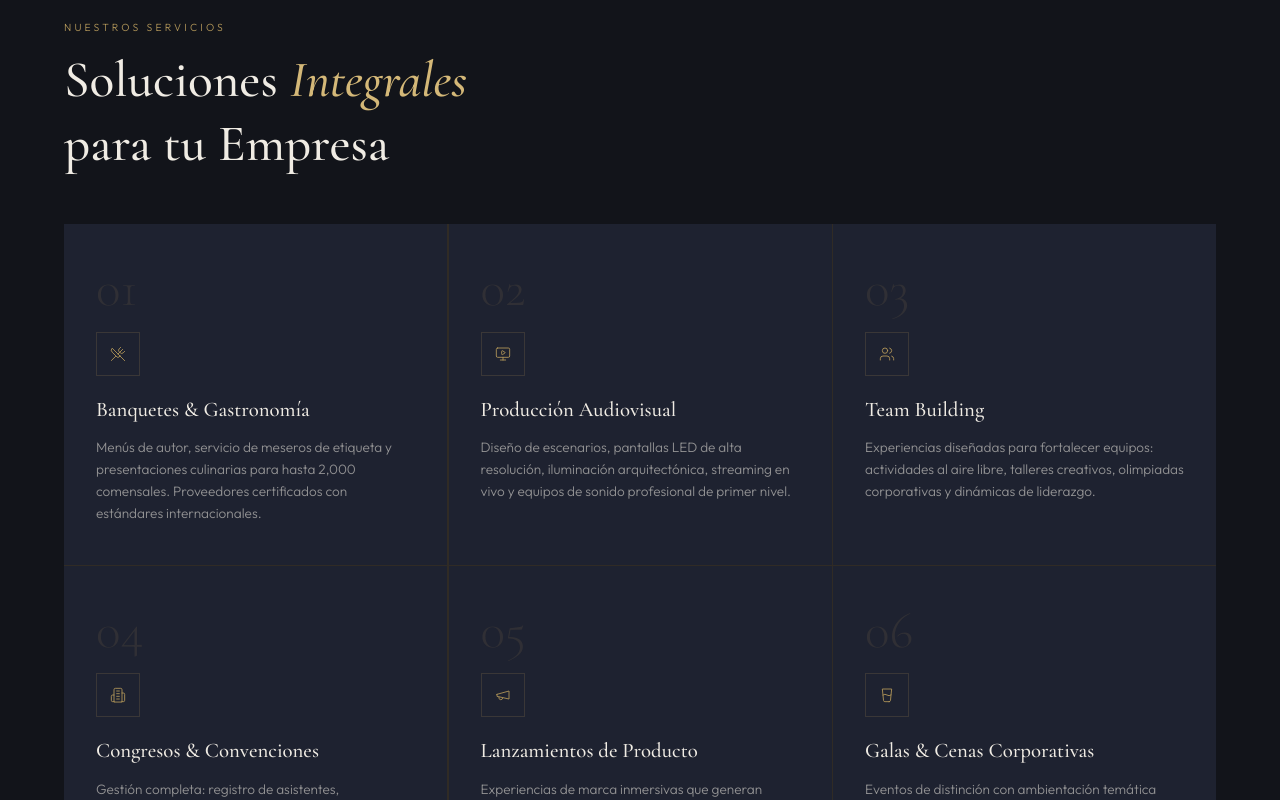
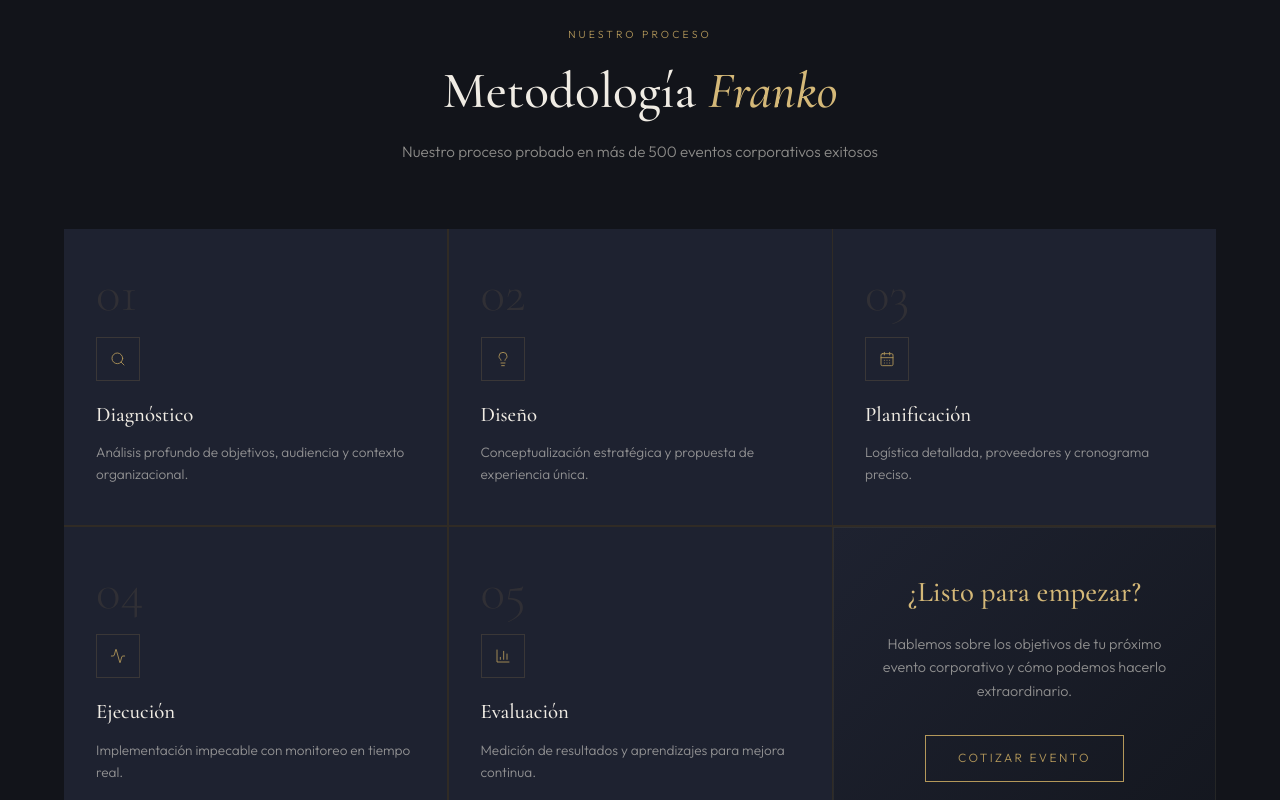
Before and after one commit to JonatanBadillo/franko-eventos, a React (Vite) app: page / in a window 1280 px wide. Shown: the part 1880-2680 px from the top of the page. Built offline with nearby package versions, Linux system fonts and the light colour scheme.

Commit message:
services

```diff
--- a/src/components/Services.jsx
+++ b/src/components/Services.jsx
@@ -1,62 +1,49 @@
 import { motion } from 'framer-motion'
 import {
-  UtensilsCrossed,
-  MonitorPlay,
-  Users,
-  Building2,
-  Megaphone,
-  GlassWater,
+  Search,
+  Lightbulb,
+  CalendarDays,
+  Activity,
+  BarChart3,
 } from 'lucide-react'
 
-const SERVICES = [
+const STEPS = [
   {
     num: '01',
-    icon: UtensilsCrossed,
-    name: 'Banquetes & Gastronomía',
-    desc:
-      'Menús de autor, servicio de meseros de etiqueta y presentaciones culinarias para hasta 2,000 comensales. Proveedores certificados con estándares internacionales.',
+    icon: Search,
+    name: 'Diagnóstico',
+    desc: 'Análisis profundo de objetivos, audiencia y contexto organizacional.',
   },
   {
     num: '02',
-    icon: MonitorPlay,
-    name: 'Producción Audiovisual',
-    desc:
-      'Diseño de escenarios, pantallas LED de alta resolución, iluminación arquitectónica, streaming en vivo y equipos de sonido profesional de primer nivel.',
+    icon: Lightbulb,
+    name: 'Diseño',
+    desc: 'Conceptualización estratégica y propuesta de experiencia única.',
   },
   {
     num: '03',
-    icon: Users,
-    name: 'Team Building',
-    desc:
-      'Experiencias diseñadas para fortalecer equipos: actividades al aire libre, talleres creativos, olimpiadas corporativas y dinámicas de liderazgo.',
+    icon: CalendarDays,
+    name: 'Planificación',
+    desc: 'Logística detallada, proveedores y cronograma preciso.',
   },
   {
     num: '04',
-    icon: Building2,
-    name: 'Congresos & Convenciones',
-    desc:
-      'Gestión completa: registro de asistentes, coordinación de ponentes, logística de múltiples salas y transmisión híbrida para audiencias nacionales e internacionales.',
+    icon: Activity,
+    name: 'Ejecución',
+    desc: 'Implementación impecable con monitoreo en tiempo real.',
   },
   {
     num: '05',
-    icon: Megaphone,
-    name: 'Lanzamientos de Producto',
-    desc:
-      'Experiencias de marca inmersivas que generan impacto mediático. Conceptualización creativa, activaciones sensoriales y gestión de prensa especializada.',
-  },
-  {
-    num: '06',
-    icon: GlassWater,
-    name: 'Galas & Cenas Corporativas',
-    desc:
-      'Eventos de distinción con ambientación temática premium, entretenimiento en vivo, maestros de ceremonias y experiencias personalizadas para su empresa.',
+    icon: BarChart3,
+    name: 'Evaluación',
+    desc: 'Medición de resultados y aprendizajes para mejora continua.',
   },
 ]
 
 export default function Services() {
   return (
     <section
-      id="services"
+      id="metodologia"
       className="py-28 px-8 md:px-16"
       style={{ background: 'var(--ink)' }}
     >
@@ -68,30 +55,34 @@ export default function Services() {
           whileInView={{ opacity: 1, y: 0 }}
           viewport={{ once: true, amount: 0.2 }}
           transition={{ duration: 0.85, ease: [0.22, 1, 0.36, 1] }}
+          className="text-center mb-16"
         >
-          <span className="section-label">Nuestros Servicios</span>
+          <span className="section-label" style={{ display: 'inline-block', marginBottom: '1rem' }}>Nuestro Proceso</span>
           <h2
-            className="font-serif text-cream leading-tight"
+            className="font-serif text-cream leading-tight mb-4"
             style={{ fontSize: 'clamp(2rem, 4vw, 3.2rem)', fontWeight: 500 }}
           >
-            Soluciones <em className="italic text-gold-light">Integrales</em>
-            <br />para tu Empresa
+            Metodología <em className="italic text-gold-light">Franko</em>
           </h2>
+          <p className="font-sans text-mist text-[0.95rem] font-light">
+            Nuestro proceso probado en más de 500 eventos corporativos exitosos
+          </p>
         </motion.div>
 
         {/* Grid */}
         <div
-          className="mt-12 grid grid-cols-1 sm:grid-cols-2 lg:grid-cols-3"
+          className="grid grid-cols-1 sm:grid-cols-2 lg:grid-cols-3"
           style={{
             gap: '1.5px',
             background: 'var(--border)',
           }}
         >
-          {SERVICES.map((svc, i) => {
-            const Icon = svc.icon
+          {/* Renderizado de los 5 pasos */}
+          {STEPS.map((step, i) => {
+            const Icon = step.icon
             return (
               <motion.div
-                key={svc.num}
+                key={step.num}
                 initial={{ opacity: 0, y: 24 }}
                 whileInView={{ opacity: 1, y: 0 }}
                 viewport={{ once: true, amount: 0.1 }}
@@ -126,7 +117,7 @@ export default function Services() {
                     color: 'rgba(180,152,90,0.12)',
                   }}
                 >
-                  {svc.num}
+                  {step.num}
                 </span>
 
                 {/* Icon */}
@@ -148,12 +139,12 @@ export default function Services() {
                   className="font-serif text-cream mb-3 leading-snug"
                   style={{ fontSize: '1.3rem', fontWeight: 500 }}
                 >
-                  {svc.name}
+                  {step.name}
                 </h3>
 
                 {/* Description */}
                 <p className="font-sans text-mist text-[0.85rem] leading-relaxed">
-                  {svc.desc}
+                  {step.desc}
                 </p>
 
                 {/* Arrow */}
@@ -168,6 +159,34 @@ export default function Services() {
               </motion.div>
             )
           })}
+
+          {/* TARJETA 6: CALL TO ACTION (Rellena el hueco) */}
+          <motion.div
+            initial={{ opacity: 0, y: 24 }}
+            whileInView={{ opacity: 1, y: 0 }}
+            viewport={{ once: true, amount: 0.1 }}
+            transition={{ duration: 0.75, delay: 0.4, ease: [0.22, 1, 0.36, 1] }}
+            className="flex flex-col items-center justify-center text-center relative overflow-hidden"
+            style={{
+              background: 'linear-gradient(135deg, var(--card), #14171f)',
+              padding: '2.5rem 2rem'
+            }}
+          >
+            <div className="absolute inset-0 pointer-events-none" style={{ border: '1px solid rgba(180,152,90,0.1)' }} />
+            <h3 className="font-serif text-gold-light mb-4" style={{ fontSize: '1.8rem', fontWeight: 500 }}>
+              ¿Listo para empezar?
+            </h3>
+            <p className="font-sans text-mist text-[0.9rem] mb-8 px-4 leading-relaxed">
+              Hablemos sobre los objetivos de tu próximo evento corporativo y cómo podemos hacerlo extraordinario.
+            </p>
+            <a
+              href="#contact"
+              className="px-8 py-3 text-[0.75rem] tracking-[0.2em] uppercase border border-gold text-gold hover:bg-gold hover:text-obsidian transition-colors duration-400"
+            >
+              Cotizar Evento
+            </a>
+          </motion.div>
+
         </div>
       </div>
     </section>
```
